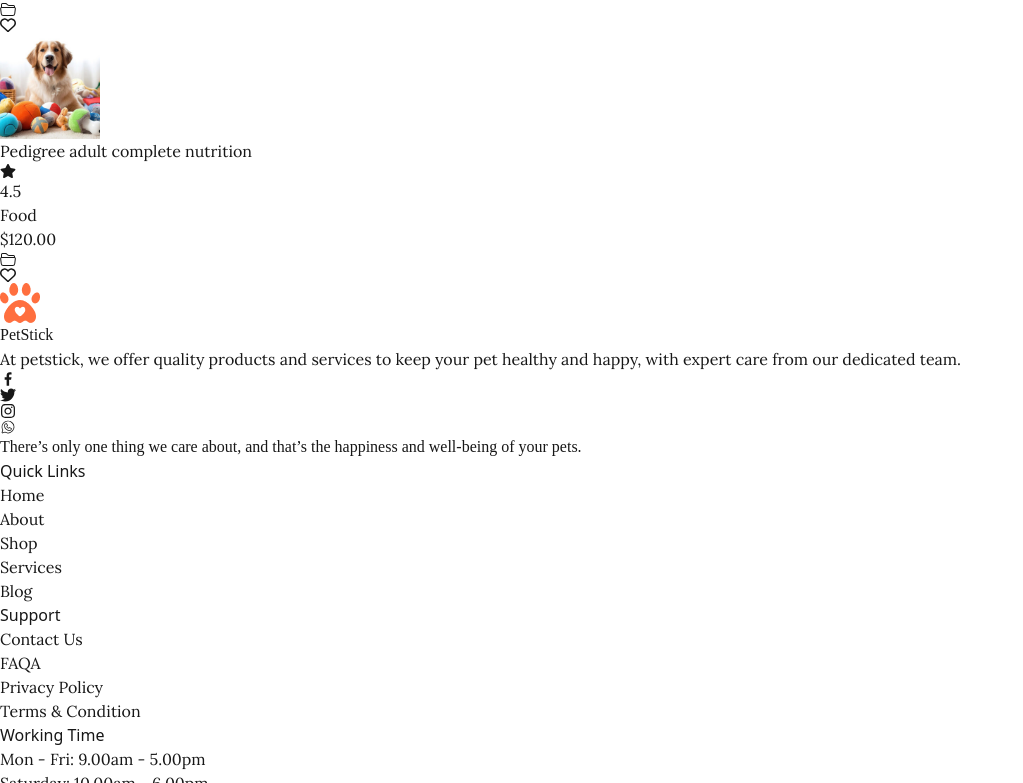
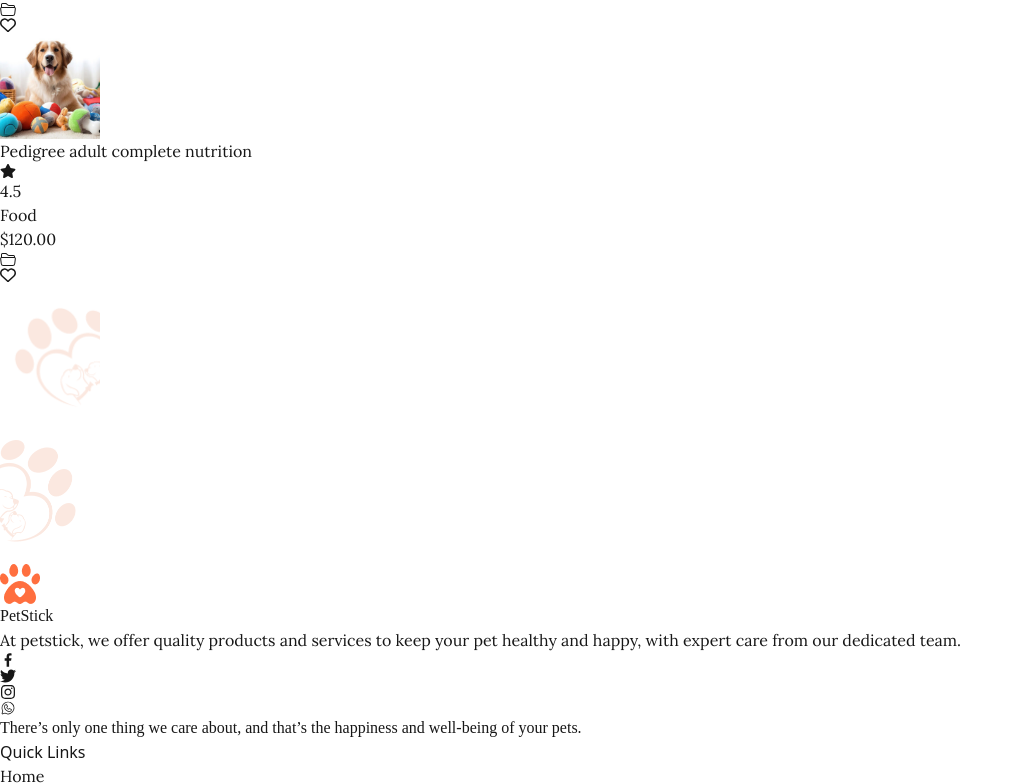
Before and after one commit to RifatBinBaccu9/PatShop-App, a Next.js app: page / in a window 1280 px wide. Shown: the part 6758-7541 px from the top of the page, without its empty margins (0-1023 px from the left). Built offline with nearby package versions, Linux system fonts and the light colour scheme.

Commit message:
selling responcive desgin done

```diff
--- a/Components/Selling.tsx
+++ b/Components/Selling.tsx
@@ -5,12 +5,12 @@
 
 const Selling = () => {
   return (
-    <div>
-        <div className='w-10/12 mx-auto my-20'>
-            <h1 className=' text-5xl font-laila font-bold text-center py-10'>Our Best Selling Product</h1>
+    <div className=' relative'>
+        <div className=' w-9/12 md:w-10/12 mx-auto my-20'>
+            <h1 className=' text-3xl sm:text-5xl font-laila font-bold text-center py-10'>Our Best Selling Product</h1>
 
-           <div className='grid grid-cols-4 gap-4'>
-             <div className=' border rounded-md  p-3'>
+           <div className='grid sm:grid-cols-2 lg:grid-cols-4 gap-8 lg:gap-4'>
+             <div className=' border rounded-md p-3'>
                 <Image src={'/image.png'} alt='image' width={100} height={100} className='w-full'/>
                 <div className='flex justify-between text-lg font-medium mt-2'>
                     <h4>Pedigree adult complete nutrition</h4>
@@ -92,6 +92,11 @@
 
            </div>
         </div>
+
+        <div>
+            <Image src={'/Isolation_Mode.png'} alt='' width={100} height={100} className=' absolute top-0 right-0'/>
+            <Image src={'/Isolation_Moder.png'} alt='' width={100} height={100} className=' absolute bottom-0 left-0'/>
+        </div>
     </div>
   )
 }
```
Also changed, not shown: public/Isolation_Moder.png (added).
